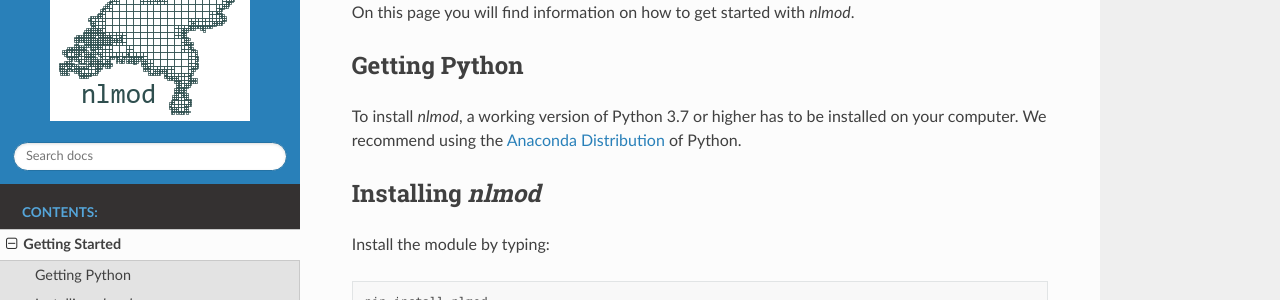
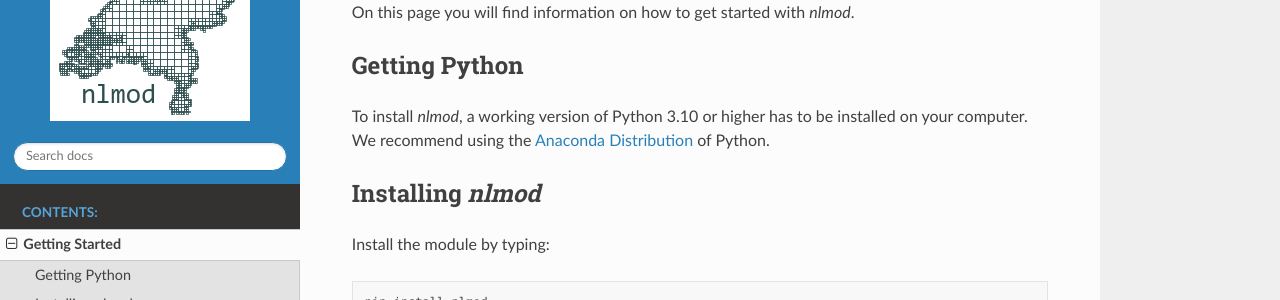
Before and after one commit to gwmod/nlmod, a Sphinx documentation site: the page built from docs/getting_started.rst, in a window 1280 px wide and 900 px high. Shown: the part 159-459 px from the top of the window. Built offline with Sphinx 7.4.7 and the Read the Docs theme 3.1.0, drawn with Linux system fonts in a browser that asks for light colours.

Commit message:
handle comments from @dbrakenhoff

```diff
--- a/docs/data_sources.rst
+++ b/docs/data_sources.rst
@@ -10,7 +10,7 @@
 - Landuse data from BGT, BRT or BRP
 - Meteorological data from KNMI or Meteobase
 - Waterboard data from each of the 21 waterboards
-- Soil phisical units map from BOFEK
+- Soil physical units map from BOFEK
 - Administrative boundaries from CBS or kadaster
 - Groundwater measurements from BRO
 - Well locations and extraction rates from NHI-GWO
--- a/docs/getting_started.rst
+++ b/docs/getting_started.rst
@@ -5,7 +5,7 @@ On this page you will find information on how to get started with `nlmod`.
 
 Getting Python
 --------------
-To install `nlmod`, a working version of Python 3.7 or higher has to be
+To install `nlmod`, a working version of Python 3.10 or higher has to be
 installed on your computer. We recommend using the
 `Anaconda Distribution <https://www.continuum.io/downloads>`_
 of Python.
```
Also changed, not shown: docs/examples/00_model_from_scratch.ipynb, docs/examples/01_basic_model.ipynb, docs/examples/03_local_grid_refinement.ipynb, docs/workflows/18_observations.ipynb.
